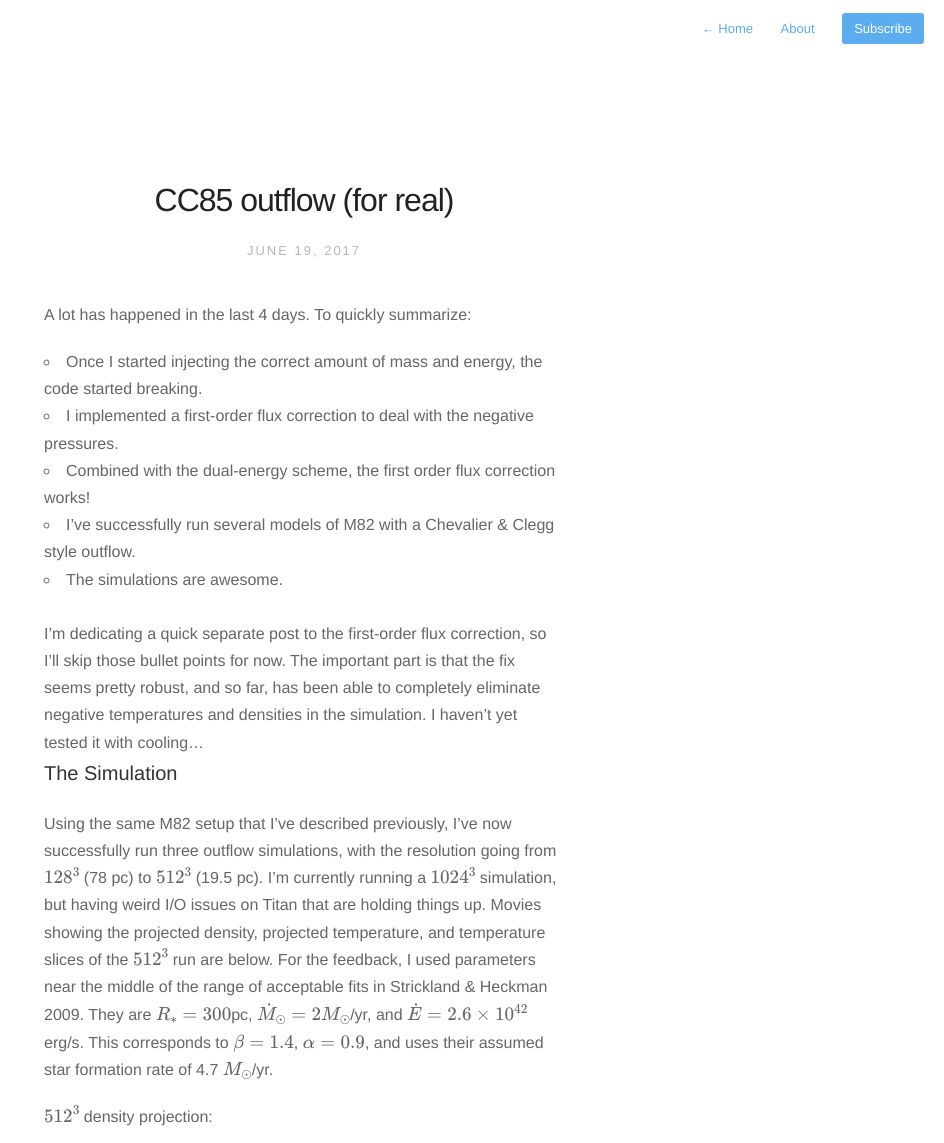
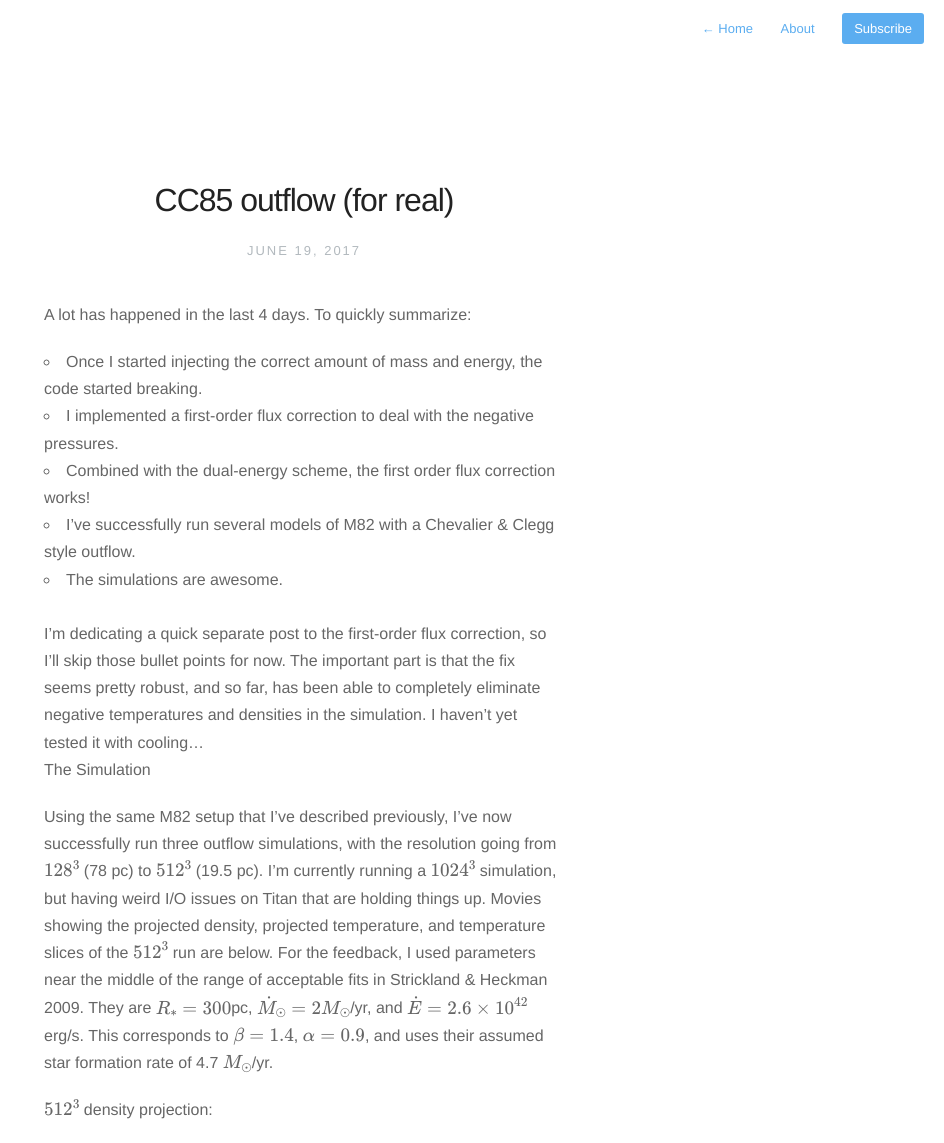
Before and after one commit to evaneschneider/site, a Jekyll site: the page built from _posts/2017-6-19-CC85-outflow-2.markdown, in a window 1280 px wide. Shown: the top 1143 px of the page, without its empty margins (336-1280 px from the left). Built offline with Jekyll 4.4.1, drawn with Linux system fonts in a browser that asks for light colours; nearby versions of some CDN libraries; formulas are drawn with MathJax 3; grey boxes are pictures that could not be loaded.

Commit message:
minor edits

```diff
--- a/_posts/2017-6-19-CC85-outflow-2.markdown
+++ b/_posts/2017-6-19-CC85-outflow-2.markdown
@@ -12,9 +12,8 @@ A lot has happened in the last 4 days. To quickly summarize:
 * The simulations are awesome.
 <br>
 I'm dedicating a quick separate post to the first-order flux correction, so I'll skip those bullet points for now. The important part is that the fix seems pretty robust, and so far, has been able to completely eliminate negative temperatures and densities in the simulation. I haven't yet tested it with cooling...
-<br>
 
-### The Simulation
+The Simulation
 
 Using the same M82 setup that I've described previously, I've now successfully run three outflow simulations, with the resolution going from $$128^3$$ (78 pc) to $$512^3$$ (19.5 pc). I'm currently running a $$1024^3$$ simulation, but having weird I/O issues on Titan that are holding things up. Movies showing the projected density, projected temperature, and temperature slices of the $$512^3$$ run are below. For the feedback, I used parameters near the middle of the range of acceptable fits in Strickland & Heckman 2009. They are $$R_{*} = 300$$pc, $$\dot{M}_{\odot} = 2 M_{\odot}$$/yr, and $$\dot{E} = 2.6\times10^{42}$$erg/s. This corresponds to $$\beta = 1.4$$, $$\alpha = 0.9$$, and uses their assumed star formation rate of 4.7 $$M_\odot$$/yr.
 
@@ -22,10 +21,8 @@ Using the same M82 setup that I've described previously, I've now successfully r
 $$512^3$$ density projection:
 <div style="text-align: center">
 <video src="{{ site.url }}assets/movies/m82_out_d_512.mov" width="400" height="800" controls preload></video>
-<br>
 $$512^3$$ temperature projection:
 <video src="{{ site.url }}assets/movies/m82_out_T_512.mov" width="400" height="800" controls preload></video>
-<br>
 $$512^3$$ temperature slices:
 <video src="{{ site.url }}assets/movies/m82_out_Tslice_512.mov" width="400" height="800" controls preload></video>
 </div>
```
